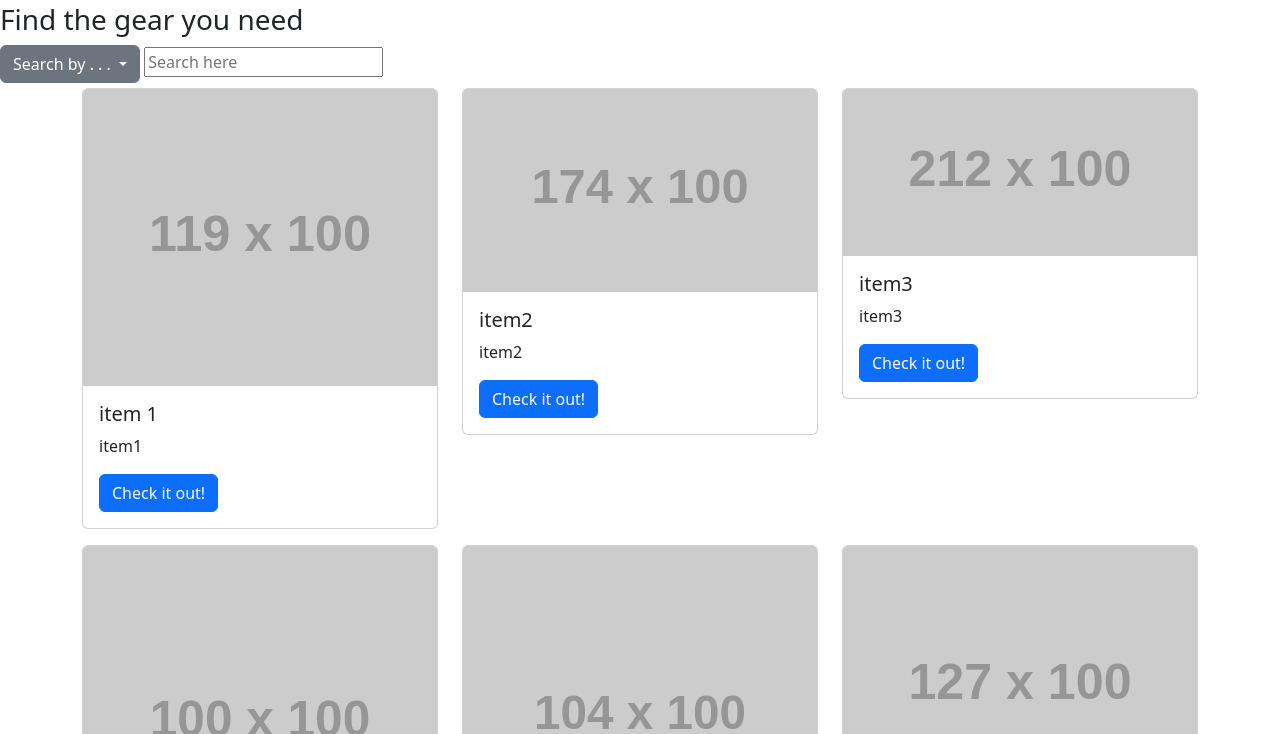
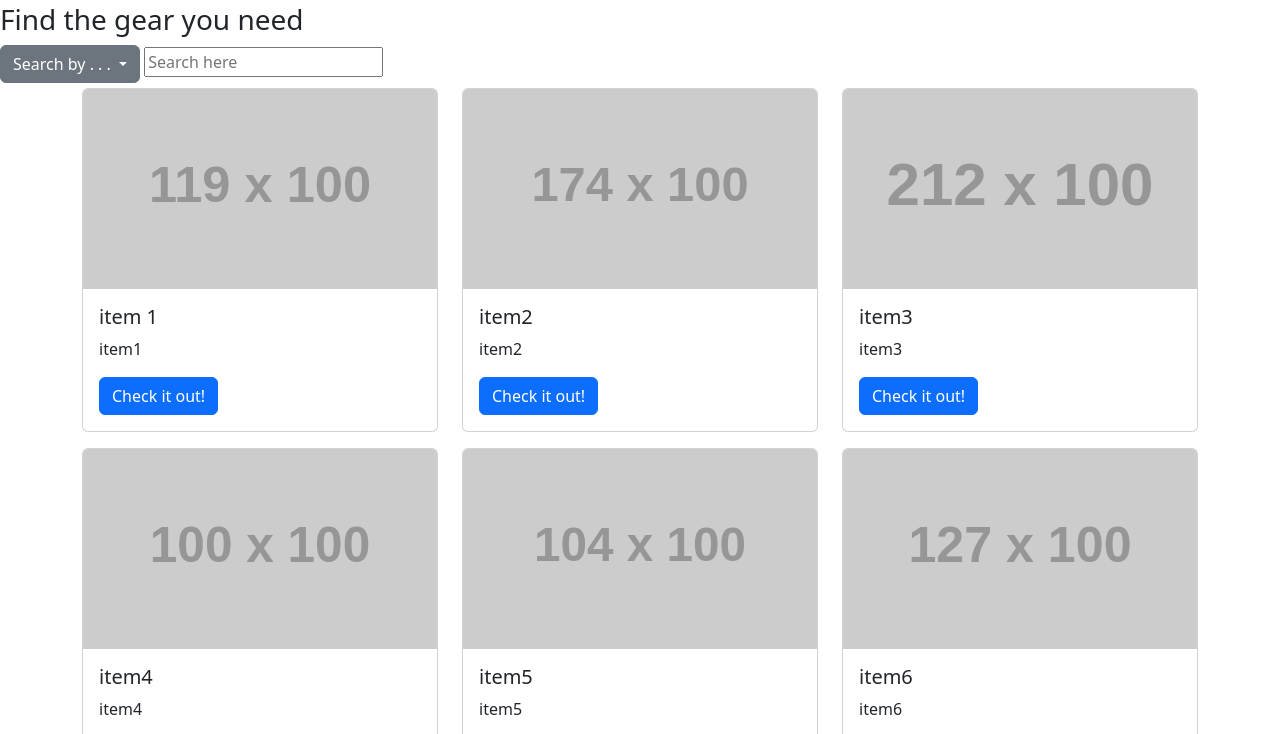
Before and after one commit to jmp2814/Gear-Quest, a plain HTML site: page home.html in a window 1280 px wide. Shown: the part 53-787 px from the top of the page. Drawn offline with nearby package versions, Linux system fonts and the light colour scheme; placeholder pictures from the web are drawn by us.

Commit message:
added css to set all card images to equal dimensions

```diff
--- a/styles.css
+++ b/styles.css
@@ -1,3 +1,9 @@
 .row {
   margin-top: 5px;
 }
+
+.card-img-top {
+  height: 200px;
+  width: auto;
+  object-fit: cover;
+}
```
